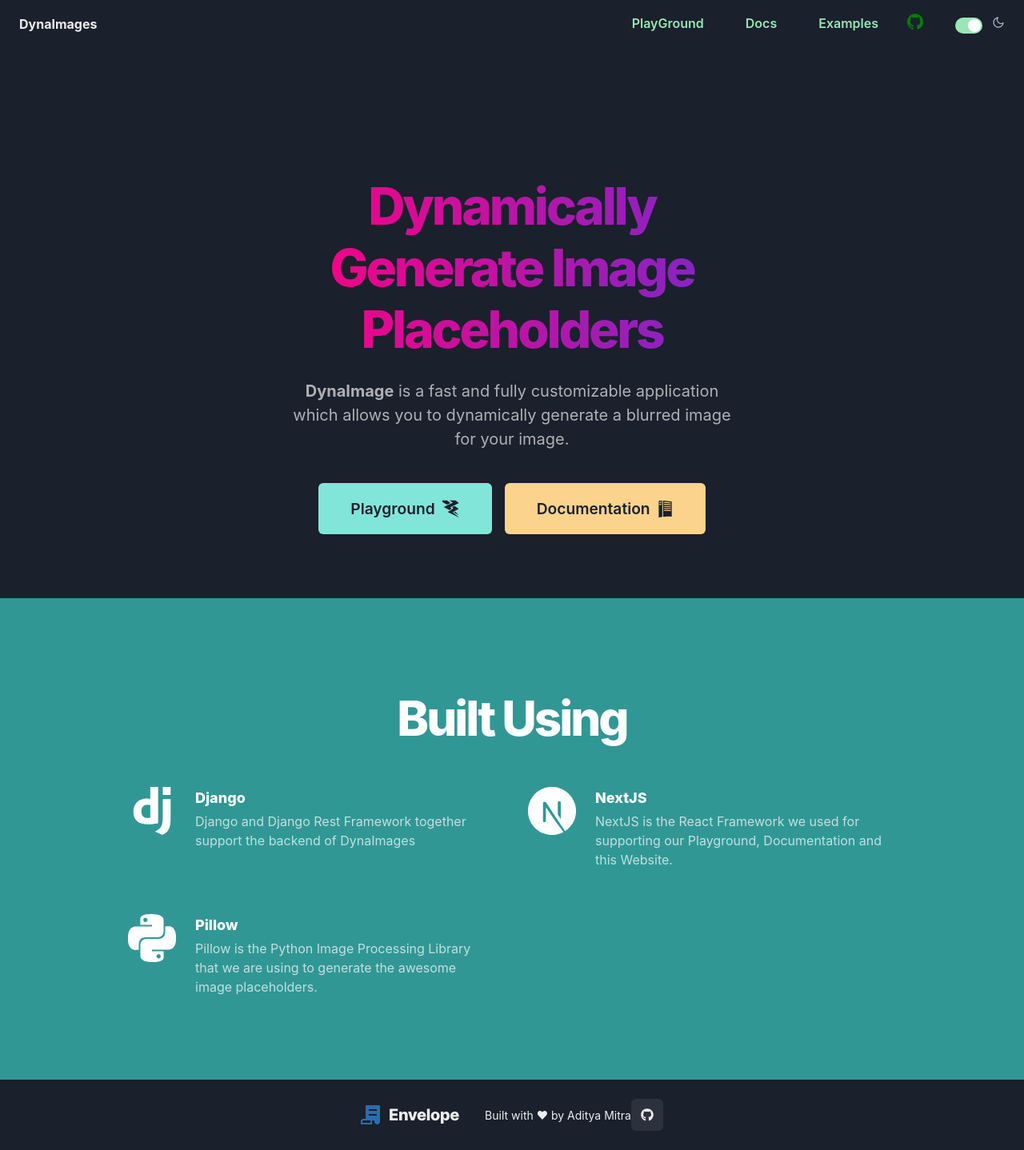
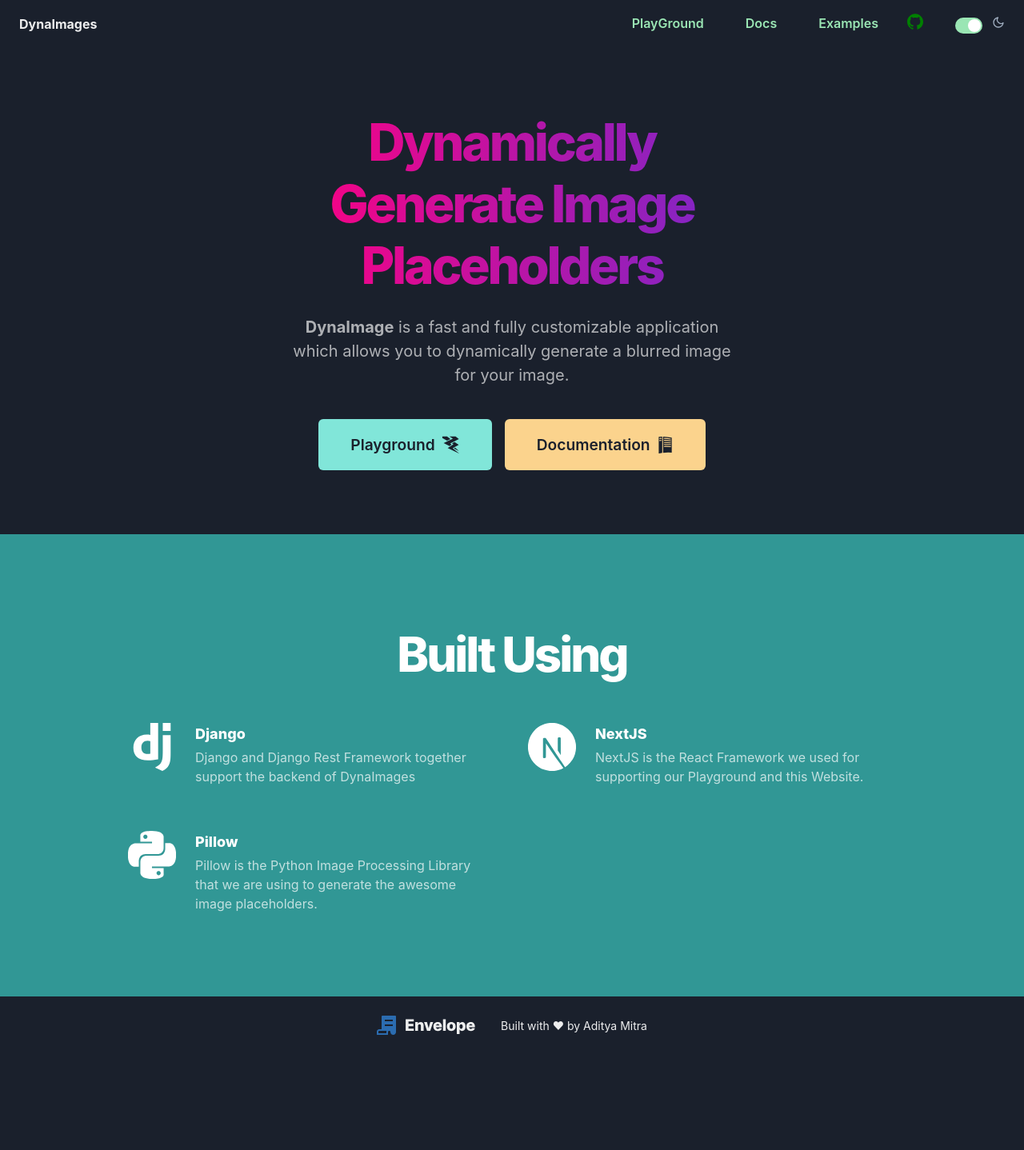
Before and after one commit to aditya-mitra/featherify, a Next.js app in the folder client/: page / in a window 1280 px wide. Shown: the whole page at 80% size. After the commit the page ends 1318 px from the top, so only its background shows below. Built offline with nearby package versions, Linux system fonts and the light colour scheme.

Commit message:
initialized the playground

```diff
--- a/client/components/builtUsing.tsx
+++ b/client/components/builtUsing.tsx
@@ -16,8 +16,7 @@
 							DynaImages
 						</Feature>
 						<Feature title="NextJS" icon={<SiNextDotJs />}>
-							NextJS is the React Framework we used for supporting our Playground,
-							Documentation and this Website.
+							NextJS is the React Framework we used for supporting our Playground and this Website.
 						</Feature>
 						<Feature title="Pillow" icon={<SiPython />}>
 							Pillow is the Python Image Processing Library that we are using to
--- a/client/components/footer.tsx
+++ b/client/components/footer.tsx
@@ -1,5 +1,4 @@
-import { Box, Flex, IconButton, Link, Stack, Text } from '@chakra-ui/react';
-import { FaGithub } from 'react-icons/fa';
+import { Box, Flex, Link, Stack, Text } from '@chakra-ui/react';
 
 import { Logo } from './logo';
 
@@ -32,13 +31,6 @@
 						</Link>
 					</Text>
 				</Stack>
-
-				<IconButton
-					as="a"
-					href="https://github.com"
-					aria-label="GitHub Repository"
-					icon={<FaGithub />}
-				/>
 			</Flex>
 		</Box>
 	);
--- a/client/components/heroText.tsx
+++ b/client/components/heroText.tsx
@@ -5,7 +5,7 @@
 export default function HeroText() {
 	return (
 		<Box mb={0}>
-			<Box as="section" pt={{ base: '10rem' }} pb={{ base: '0', md: '5rem' }}>
+			<Box as="section" pt={{ base: '5rem' }} pb={{ base: '0', md: '5rem' }}>
 				<Container>
 					<Box textAlign="center">
 						<Text
--- /dev/null
+++ b/client/pages/play.tsx
@@ -0,0 +1,5 @@
+import Playground from '@/views/playground';
+
+export default function Play() {
+	return <Playground />;
+}
--- a/client/views/home.tsx
+++ b/client/views/home.tsx
@@ -1,6 +1,6 @@
 import BuiltUsing from '@/components/builtUsing';
 import HeroText from '@/components/heroText';
-import Layout from './layouts';
+import Layout from './layout';
 
 export default function Home() {
 	return (
```
Also changed, not shown: client/views/playground.tsx (added, +9 -0 lines), client/views/layout.tsx (renamed from client/views/layouts.tsx), 1 other file (tests, documents, lock files or other folders).
